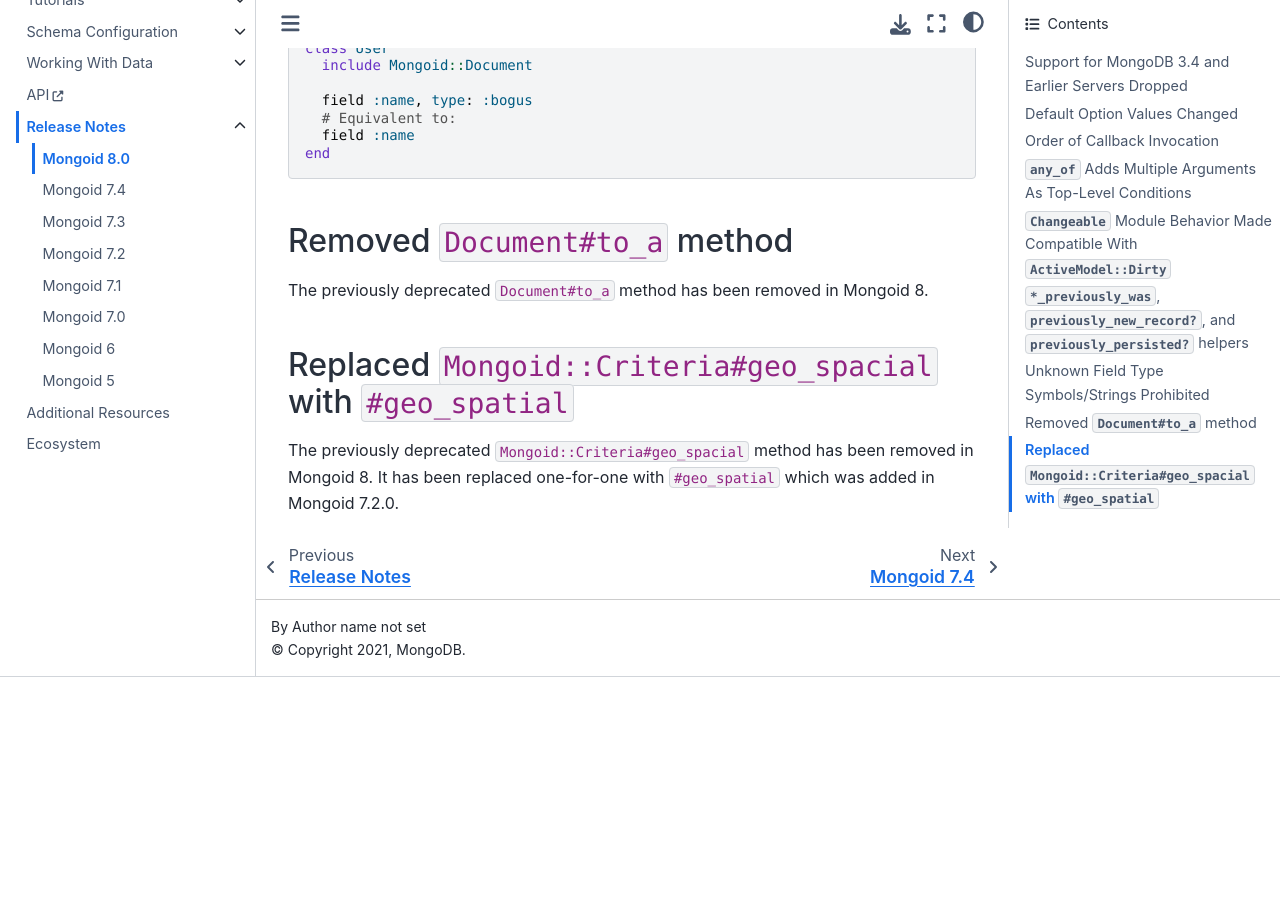
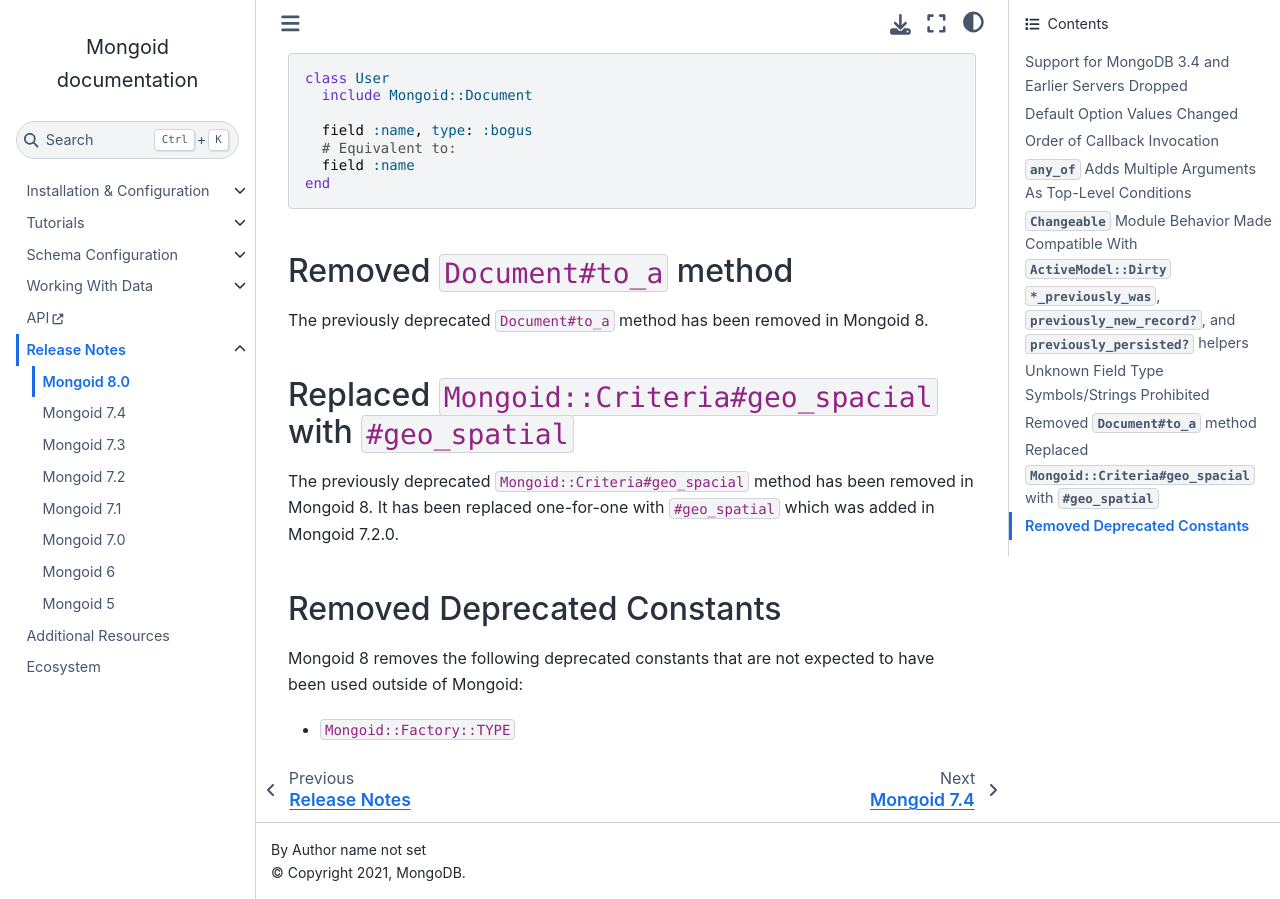
Before and after one commit to i80and/docs-mongoid, a Sphinx documentation site: the page built from docs/release-notes/mongoid-8.0.txt, in a window 1280 px wide and 900 px high, scrolled down 6324 px. Built offline with Sphinx 7.4.7 and the Sphinx Book theme 1.1.4, drawn with Linux system fonts in a browser that asks for light colours; before the commit the page ends 7001 px from its top, so only the background shows below that; some of the changed text lies outside the part shown.

Commit message:
MONGOID-5324 Remove deprecated Mongoid::Factory::TYPE constant (#5242)
* Remove deprecated Mongoid::Factory::TYPE constant. It is not used in the code.

* add release note

Co-authored-by: shields <shields@tablecheck.com>
Co-authored-by: Oleg Pudeyev <code@olegp.name>

```diff
--- a/docs/release-notes/mongoid-8.0.txt
+++ b/docs/release-notes/mongoid-8.0.txt
@@ -316,3 +316,12 @@ Replaced ``Mongoid::Criteria#geo_spacial`` with ``#geo_spatial``
 The previously deprecated ``Mongoid::Criteria#geo_spacial`` method has been
 removed in Mongoid 8. It has been replaced one-for-one with ``#geo_spatial``
 which was added in Mongoid 7.2.0.
+
+
+Removed Deprecated Constants
+----------------------------
+
+Mongoid 8 removes the following deprecated constants that are not expected
+to have been used outside of Mongoid:
+
+- ``Mongoid::Factory::TYPE``
```
